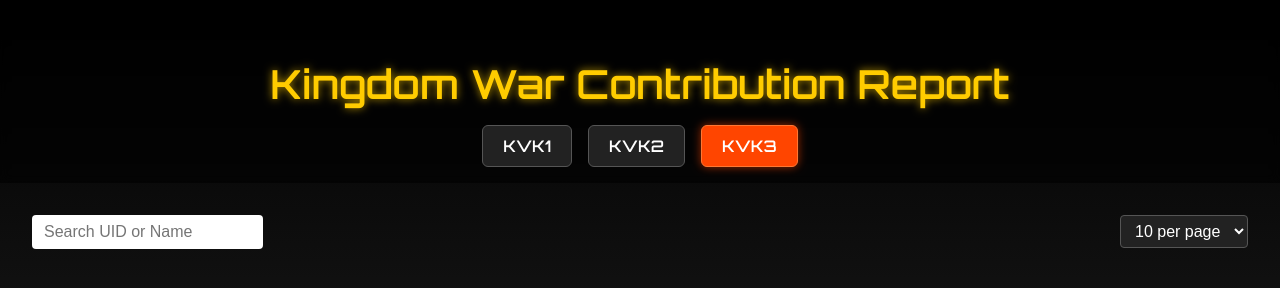
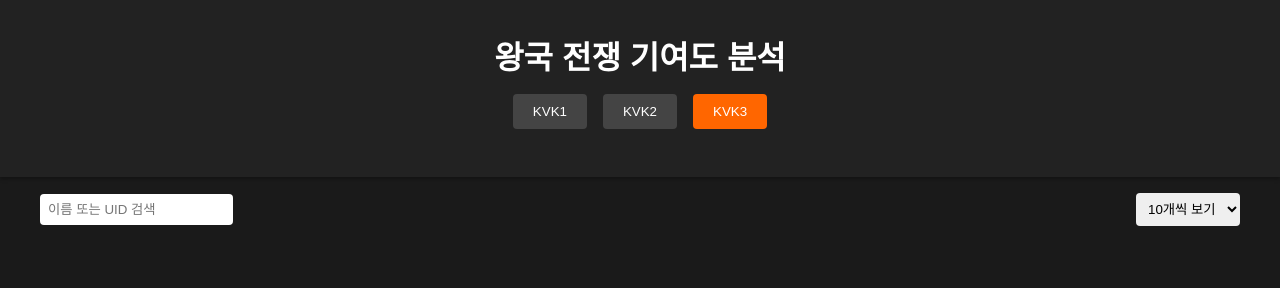
Before and after one commit to chayeongo/kingdom-stats, a plain HTML site: page kingdom.html in a window 1280 px wide. Drawn offline with Linux system fonts and the light colour scheme; no server answers.

Commit message:
Update kingdom.html

```diff
--- a/kingdom.html
+++ b/kingdom.html
@@ -1,59 +1,55 @@
 <!DOCTYPE html>
-<html lang="en">
+<html lang="ko">
 <head>
   <meta charset="UTF-8">
-  <meta name="viewport" content="width=device-width, initial-scale=1.0" />
-  <title>Kingdom War Analysis</title>
-  <link href="https://fonts.googleapis.com/css2?family=Orbitron:wght@600&display=swap" rel="stylesheet">
+  <meta name="viewport" content="width=device-width, initial-scale=1.0">
+  <title>Kingdom War Contribution</title>
+  <link rel="stylesheet" href="style.css">
   <script src="kingdom.js" defer></script>
   <style>
     body {
       margin: 0;
-      background: linear-gradient(to bottom, #000000, #111111);
+      font-family: sans-serif;
+      background-color: #1a1a1a;
       color: #ffffff;
-      font-family: 'Orbitron', sans-serif;
-      overflow-x: hidden;
     }
 
     .header {
       text-align: center;
-      padding: 2rem 1rem 1rem;
-      background: rgba(0,0,0,0.6);
-      backdrop-filter: blur(5px);
+      padding: 2rem;
+      background-color: #222;
+      box-shadow: 0 2px 4px rgba(0, 0, 0, 0.3);
     }
 
     .header h1 {
-      font-size: 2.5rem;
-      color: #ffcc00;
-      margin-bottom: 0.5rem;
-      text-shadow: 0 0 8px rgba(255, 204, 0, 0.7);
+      margin: 0;
+      font-size: 2rem;
     }
 
     .tabs {
       display: flex;
       justify-content: center;
+      margin: 1rem 0;
       gap: 1rem;
-      margin-top: 1rem;
     }
 
     .tab {
       padding: 10px 20px;
-      background: #222;
-      border: 1px solid #555;
-      border-radius: 6px;
-      color: #fff;
+      border: none;
+      border-radius: 4px;
+      background-color: #444;
+      color: white;
       cursor: pointer;
-      transition: all 0.3s ease;
     }
 
-    .tab:hover, .tab.active {
-      background: #ff4500;
-      border-color: #ff7733;
-      box-shadow: 0 0 10px rgba(255, 69, 0, 0.6);
+    .tab.active {
+      background-color: #ff6600;
     }
 
     .container {
-      padding: 2rem;
+      max-width: 1200px;
+      margin: 0 auto;
+      padding: 1rem;
     }
 
     .controls {
@@ -61,36 +57,23 @@
       justify-content: space-between;
       align-items: center;
       margin-bottom: 1rem;
-      flex-wrap: wrap;
     }
 
-    .controls input[type="text"] {
-      padding: 8px 12px;
-      font-size: 1rem;
+    input[type="text"], select {
+      padding: 0.5rem;
       border-radius: 4px;
       border: none;
-      outline: none;
-    }
-
-    .controls select {
-      padding: 6px 10px;
-      font-size: 1rem;
-      border-radius: 4px;
-      background-color: #222;
-      color: white;
-      border: 1px solid #555;
     }
 
     table {
       width: 100%;
       border-collapse: collapse;
-      margin-top: 1rem;
     }
 
     th, td {
       padding: 0.75rem;
+      text-align: center;
       border: 1px solid #444;
-      text-align: center;
     }
 
     th {
@@ -99,20 +82,20 @@
     }
 
     tr:nth-child(even) {
-      background-color: #1a1a1a;
+      background-color: #222;
     }
 
     .pagination {
+      text-align: center;
       margin-top: 1rem;
-      text-align: center;
     }
 
     .pagination button {
-      margin: 0 5px;
-      padding: 5px 10px;
+      margin: 0 0.25rem;
+      padding: 0.5rem 1rem;
       background-color: #333;
+      border: none;
       color: #ffcc00;
-      border: 1px solid #555;
       border-radius: 4px;
       cursor: pointer;
     }
@@ -120,21 +103,21 @@
 </head>
 <body>
   <div class="header">
-    <h1>Kingdom War Contribution Report</h1>
+    <h1>왕국 전쟁 기여도 분석</h1>
     <div class="tabs">
-      <div class="tab active" onclick="loadKVK('KVK1')">KVK1</div>
-      <div class="tab" onclick="loadKVK('KVK2')">KVK2</div>
-      <div class="tab" onclick="loadKVK('KVK3')">KVK3</div>
+      <button class="tab active" onclick="loadKVK('KVK1')">KVK1</button>
+      <button class="tab" onclick="loadKVK('KVK2')">KVK2</button>
+      <button class="tab" onclick="loadKVK('KVK3')">KVK3</button>
     </div>
   </div>
 
   <div class="container">
     <div class="controls">
-      <input type="text" id="searchBox" placeholder="Search UID or Name" oninput="handleSearch()">
+      <input type="text" id="searchBox" placeholder="이름 또는 UID 검색" oninput="handleSearch()">
       <select id="pageSize" onchange="handlePageSizeChange()">
-        <option value="10">10 per page</option>
-        <option value="20">20 per page</option>
-        <option value="50">50 per page</option>
+        <option value="10">10개씩 보기</option>
+        <option value="20">20개씩 보기</option>
+        <option value="50">50개씩 보기</option>
       </select>
     </div>
     <div id="kvkTable"></div>
```
